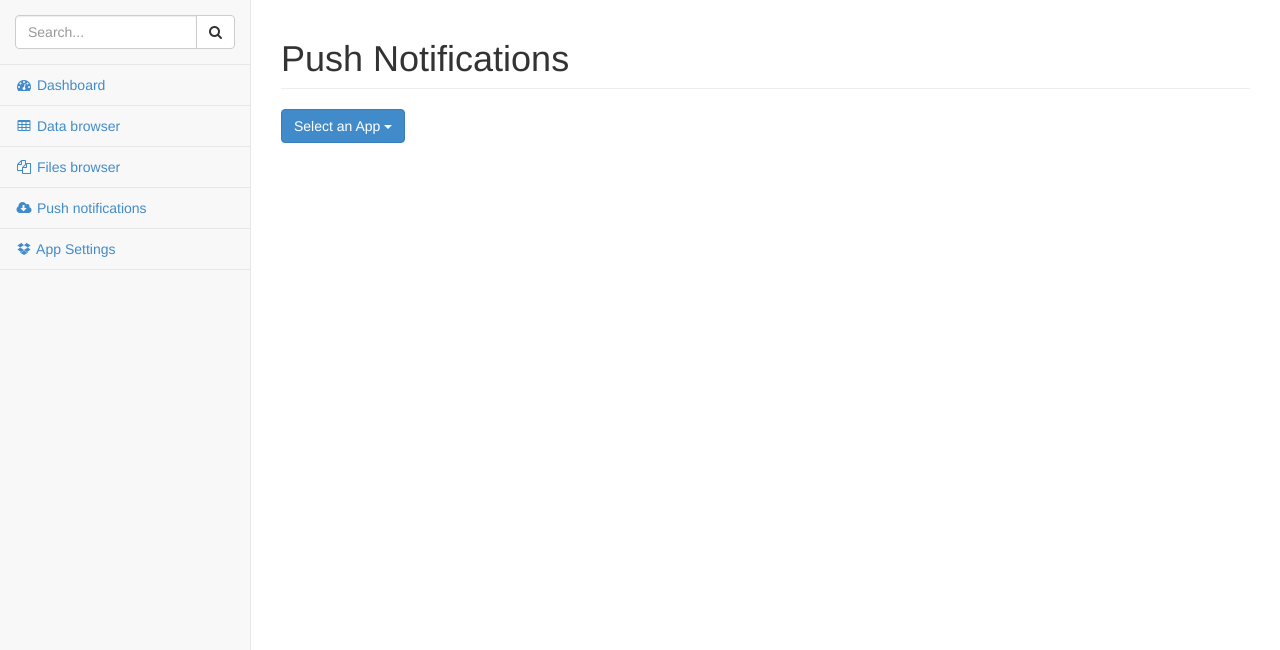
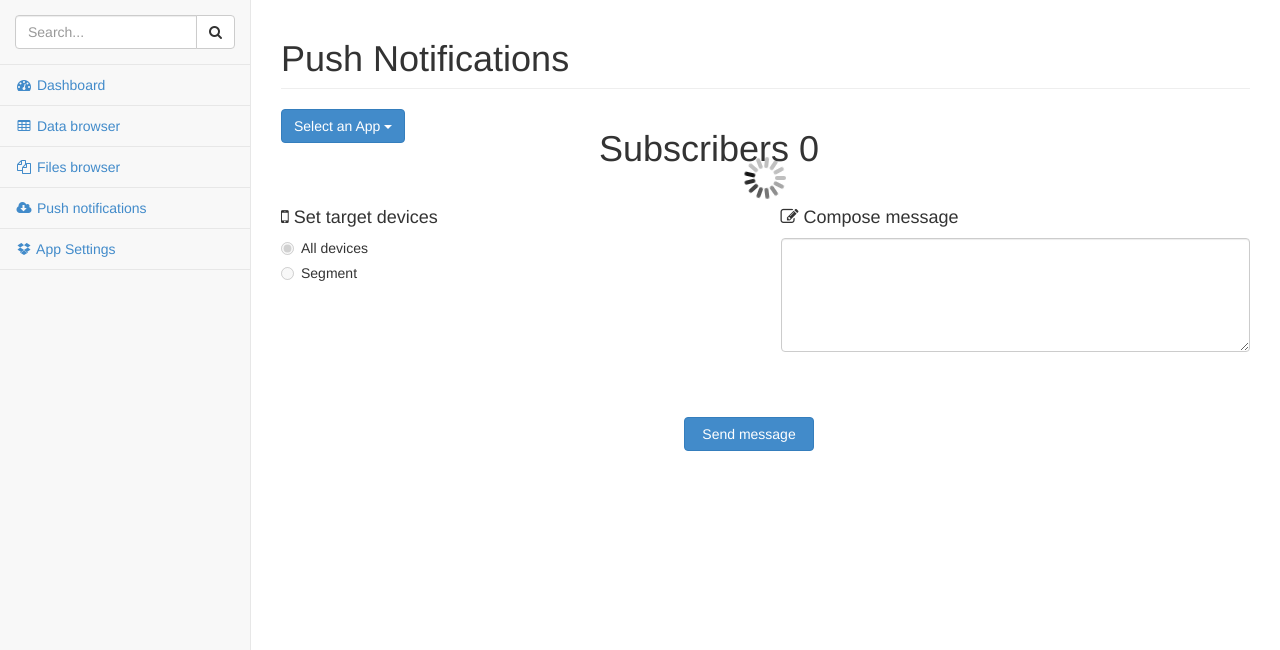
Before and after one commit to Sighillrob/CloudEngine, a Django app: template cloudengine/push/templates/app_push.html in a window 1280 px wide. Shown: the part 51-701 px from the top of the page. Run offline with Django 3.2, Linux system fonts and the light colour scheme; the template is opened without the code that fills it: most values are stand-ins (such as "Sample title", 1, 10 or a date in 2020); parts of the project's set-up code (start-up, migrations or seed data) failed here and were passed over; some libraries are stand-ins or nearby versions.

Commit message:
push notifications template updated

```diff
--- a/cloudengine/push/static/push/js/push.js
+++ b/cloudengine/push/static/push/js/push.js
@@ -1,14 +1,130 @@
+ $app_object = null;
 
+(function() {
+
+	 var $msg_form = $("#push-msg-form");
+	 $msg_form.bind('submit', function(){
+
+		 	var $input = $(this).find('textarea');
+			$message = $input.val().trim();
+
+			if(($message == '') || ($message == null)){
+				alert('Please enter a notification message');
+				return false;
+			}
+
+			if($app_object == null){
+				alert('Please select an app first');
+				return false;
+			}
+
+			$input.val('');
+
+		 	myspinner.spin($("#spinner")[0]);
+			$.ajax({
+		         url: "/api/v2/push/",
+		         type: "POST",
+		         data: {"message": $message},
+		         beforeSend: function(xhr, settings){
+
+		        	 	xhr.setRequestHeader('AppId', $app_object.key);
+		        	 	if (!csrfSafeMethod(settings.type) && sameOrigin(settings.url)) {
+		    	            // Send the token to same-origin, relative URLs only.
+		    	            // Send the token only if the method warrants CSRF protection
+		    	            // Using the CSRFToken value acquired earlier
+		    	        	var csrftoken = $.cookie('csrftoken');
+		    	            xhr.setRequestHeader("X-CSRFToken", csrftoken);
+		    	        }
+		        	 },
+		         success: function(data) {
+		        	$("#pushModal").modal("show");
+				  },
+		         error: function(  jqXHR,  textStatus,  errorThrown){
+		        	 console.log('Error in ajax request /api/v1/push/');
+		        	 console.log('Error: ' + textStatus + ' exception: ' + errorThrown);
+		         },
+		         complete: function( jqXHR,  textStatus){
+		        	 myspinner.stop();
+		         }
+		      });
+			return false;
+		});
+
+
+
+})();
 
 
 
 var pushMsgApp = angular.module('pushMsgApp', []);
 
+pushMsgApp.controller('pushMsgCtrl',
+		function pushCtrl($scope) {
 
-pushMsgApp.controller('pushMsgCtrl', function pushMsgCtrl($scope) {
+	$scope.currAppObject = null;
+	$scope.selectedApp = "Select an App";
+	$scope.numSubscribers = 0;
+	$scope.selectedClass = "";
+	$scope.apps = [];
 
-	update_apps_list($scope);
 
-	$scope.selectedApp = "Select an App";
+	 update_apps_list($scope);
 
-})
+
+	 $scope.selectApp = function(app){
+
+
+
+		 $scope.selectedApp = app;
+		 myspinner.spin($("#spinner")[0]);
+
+
+		  var apps = $scope.apps;
+		  for(index in apps){
+			var cur_app = apps[index];
+			if( cur_app.name == app){
+				$app_object = cur_app;
+				break;
+			}
+		  }
+
+		  $scope.currAppObject = $app_object;
+		  $.ajax({
+		         url: "/api/v2/push/subscribers/",
+		         type: "GET",
+		         beforeSend: function(xhr){xhr.setRequestHeader('AppId', $app_object.key);},
+		         success: function(data) {
+		        	myspinner.stop();
+		        	num_subscribers = data["result"];
+				  	$scope.$apply(function(){
+					  	$scope.numSubscribers = num_subscribers;
+				    });
+				  },
+				 complete: function( jqXHR, textStatus){
+			        	 myspinner.stop();
+			         }
+		      });
+	 };
+
+
+});
+
+
+function csrfSafeMethod(method) {
+    // these HTTP methods do not require CSRF protection
+    return (/^(GET|HEAD|OPTIONS|TRACE)$/.test(method));
+}
+
+function sameOrigin(url) {
+    // test that a given url is a same-origin URL
+    // url could be relative or scheme relative or absolute
+    var host = document.location.host; // host + port
+    var protocol = document.location.protocol;
+    var sr_origin = '//' + host;
+    var origin = protocol + sr_origin;
+    // Allow absolute or scheme relative URLs to same origin
+    return (url == origin || url.slice(0, origin.length + 1) == origin + '/') ||
+        (url == sr_origin || url.slice(0, sr_origin.length + 1) == sr_origin + '/') ||
+        // or any other URL that isn't scheme relative or absolute i.e relative.
+        !(/^(\/\/|http:|https:).*/.test(url));
+}
--- a/cloudengine/push/templates/app_push.html
+++ b/cloudengine/push/templates/app_push.html
@@ -4,6 +4,19 @@
         Push Notifications - CloudEngine
  {% endblock %}
 
+{% block style %}
+<style type="text/css">
+.col-centered{
+    float: none;
+    margin: 0 auto;
+}
+
+.center{
+margin: auto;
+width: 70%;
+}
+</style>
+{% endblock %}
 
 {% block page_content %}
 
@@ -18,7 +31,7 @@
 	{% verbatim %}
 
 		<div class="row">
-	           <div class="col-md-12">
+	           <div class="col-md-4">
 	               <div class="btn-group">
 		              <button type="button" class="btn btn-primary dropdown-toggle" data-toggle="dropdown">
 		                {{ selectedApp }}&nbsp;<span class="caret"></span>
@@ -31,7 +44,111 @@
 		              </ul>
 	               </div>
 	            </div>
+
+
+
+
+                 <div class="center">
+                    <h1>     Subscribers
+                         {{ numSubscribers }}
+                    </h1>
+                 </div>
+
+
+
+
+
 	     </div>
+
+	      <div id="spinner"></div>
+
+
+             <form id="push-msg-form" action="" method="post">
+
+             <div class="row" style="margin-top:20px;">
+               <div class="col-md-6 ">
+                     <div class="portlet">
+
+                            <div class="portlet-header">
+
+                                <h4>
+                                    <i class="fa fa-mobile"></i>
+                                    Set target devices
+                                </h4>
+
+                            </div> <!-- /.portlet-header -->
+
+                            <div class="portlet-content">
+                                 <div class="radio">
+                                        <label>
+                                            <input type="radio" name="option-input" id="option-input-1" value="option1" checked="" disabled="disabled">
+                                            All devices
+                                        </label>
+                                    </div>
+                                    <div class="radio">
+                                        <label>
+                                            <input type="radio" name="option-input" id="option-input-2" value="option2" disabled="disabled">
+                                            Segment
+                                        </label>
+                                    </div>
+                                </div>
+
+                            </div>
+               </div>
+
+               <div class="col-md-6 ">
+                        <div class="portlet">
+
+                            <div class="portlet-header">
+
+                                <h4>
+                                    <i class="fa fa-edit"></i>
+                                    Compose message
+                                </h4>
+
+                            </div> <!-- /.portlet-header -->
+
+                            <div class="portlet-content">
+                                <div class="form-group">
+			                        <textarea name="textarea-input" id="textarea-input" cols="10" rows="5" class="form-control"></textarea>
+			                    </div>
+                            </div>
+
+                        </div>
+               </div>
+
+             </div>
+
+
+
+
+             <div class="row" style="margin-top:50px;">
+                <div class="col-md-4 col-md-offset-4">
+                    <input type="submit" value="Send message" class="btn btn-primary" style="width:130px; margin-left:70px;"></input>
+                </div>
+             </div>
+
+             </form>
+
+
+ <div id="pushModal" class="modal modal-styled fade">
+    <div class="modal-dialog">
+      <div class="modal-content">
+        <div class="modal-header">
+          <button type="button" class="close" data-dismiss="modal" aria-hidden="true">&times;</button>
+          <h3 class="modal-title">Push Notifications</h3>
+        </div>
+        <div class="modal-body">
+          <p>Push notifications sent to {{ numSubscribers }} subscribers</p>
+        </div>
+        <div class="modal-footer">
+          <button type="button" class="btn btn-tertiary" data-dismiss="modal">Close</button>
+        </div>
+      </div><!-- /.modal-content -->
+    </div><!-- /.modal-dialog -->
+  </div><!-- /.modal -->
+
+</div>
 
 	{% endverbatim %}
 
@@ -40,6 +157,13 @@
 
 
 {% block scripts %}
+<script type="text/javascript">
+{% if curr_app %}
+$curr_app = "{{ curr_app }}";
+{% else %}
+$curr_app = null;
+{% endif %}
 
+</script>
 <script src="/static/push/js/push.js"></script>
 {% endblock %}
```
